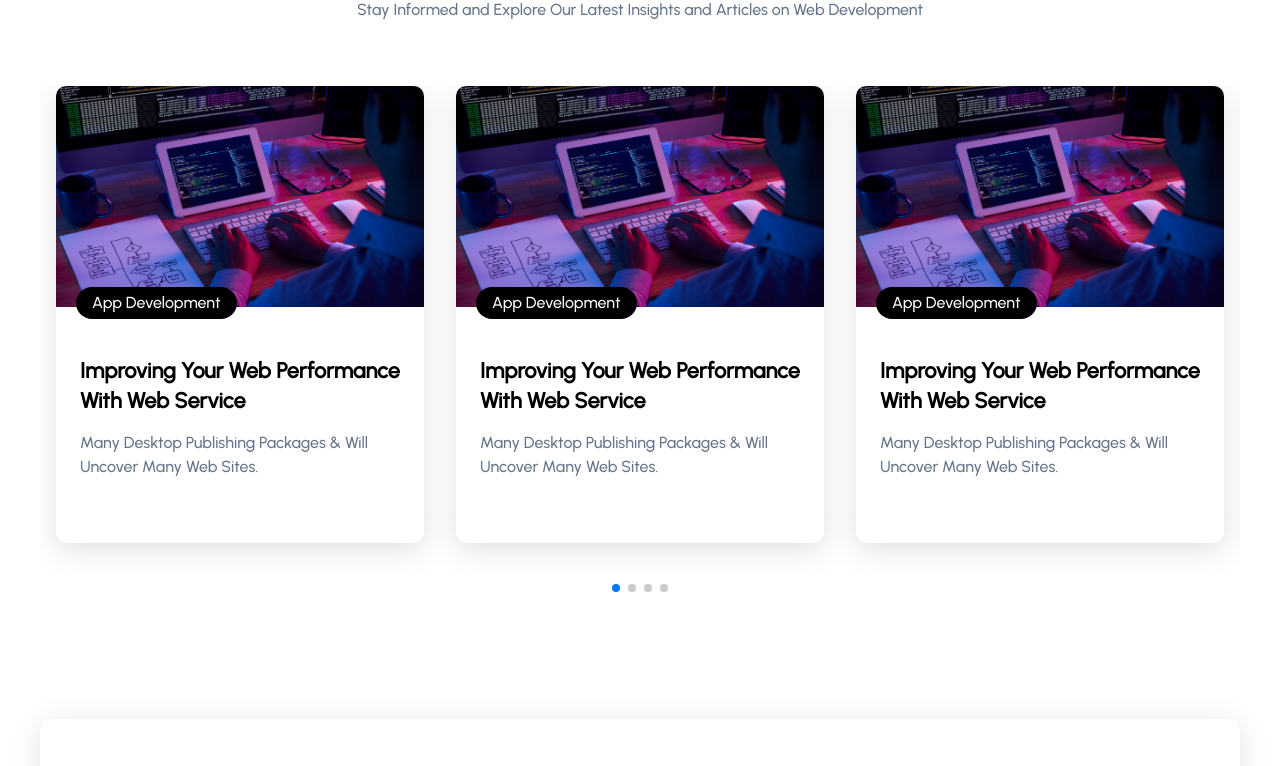
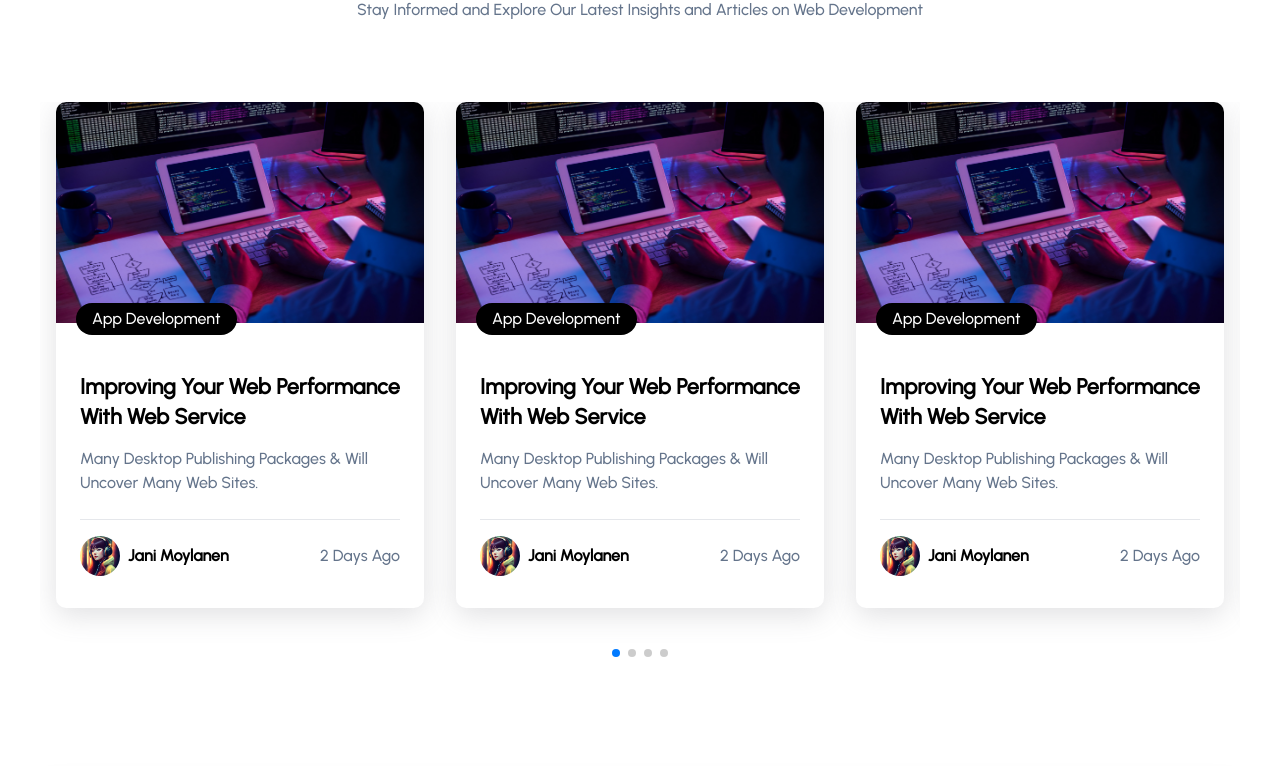
Before and after one commit to tusharshaha/web-market, a Next.js app in the folder frontend/: page / in a window 1280 px wide. Shown: the part 2831-3597 px from the top of the page. Built offline with nearby package versions, Linux system fonts and the light colour scheme.

Commit message:
completed blog section

```diff
--- a/frontend/components/Home/NewsBlog.tsx
+++ b/frontend/components/Home/NewsBlog.tsx
@@ -16,7 +16,7 @@ const NewsBlog: React.FC = () => {
   ]
   return (
     <div className='cus-container my-28'>
-      <div className='text-center mb-16'>
+      <div className='text-center mb-20'>
         <h2 className=''>Our Latest News & Blog</h2>
         <p className='text-slate-500'>Stay Informed and Explore Our Latest Insights and Articles on Web Development</p>
       </div>
@@ -24,7 +24,6 @@ const NewsBlog: React.FC = () => {
         <Swiper
           slidesPerView={3}
           loop={true}
-
           pagination={{
             clickable: true,
           }}
@@ -38,9 +37,17 @@ const NewsBlog: React.FC = () => {
                   <Image src={ele.img} layout='responsive' height={60} width={100} alt='blog image' />
                   <span className='absolute left-5 bottom-[-12px] bg-black rounded-full text-white px-4 py-1'>{ele.cat}</span>
                 </div>
-                <div className='px-6 py-12 0'>
+                <div className='px-6 pt-12'>
                   <h4>{ele.title}</h4>
-                  <p className='my-4 text-slate-500'>{ele.des}</p>
+                  <p className='mt-4 mb-6 text-slate-500'>{ele.des}</p>
+                  <hr />
+                </div>
+                <div className='px-6 pt-4 pb-8 flex items-center justify-between'>
+                  <div className="flex gap-2 items-center">
+                    <Image className='rounded-full' src={ele.avatar} height={40} width={40} alt='avatar' />
+                    <span className='font-semibold'>{ele.authName}</span>
+                  </div>
+                  <span className='text-slate-500'>{ele.date}</span>
                 </div>
               </div>
             </SwiperSlide>)
```
